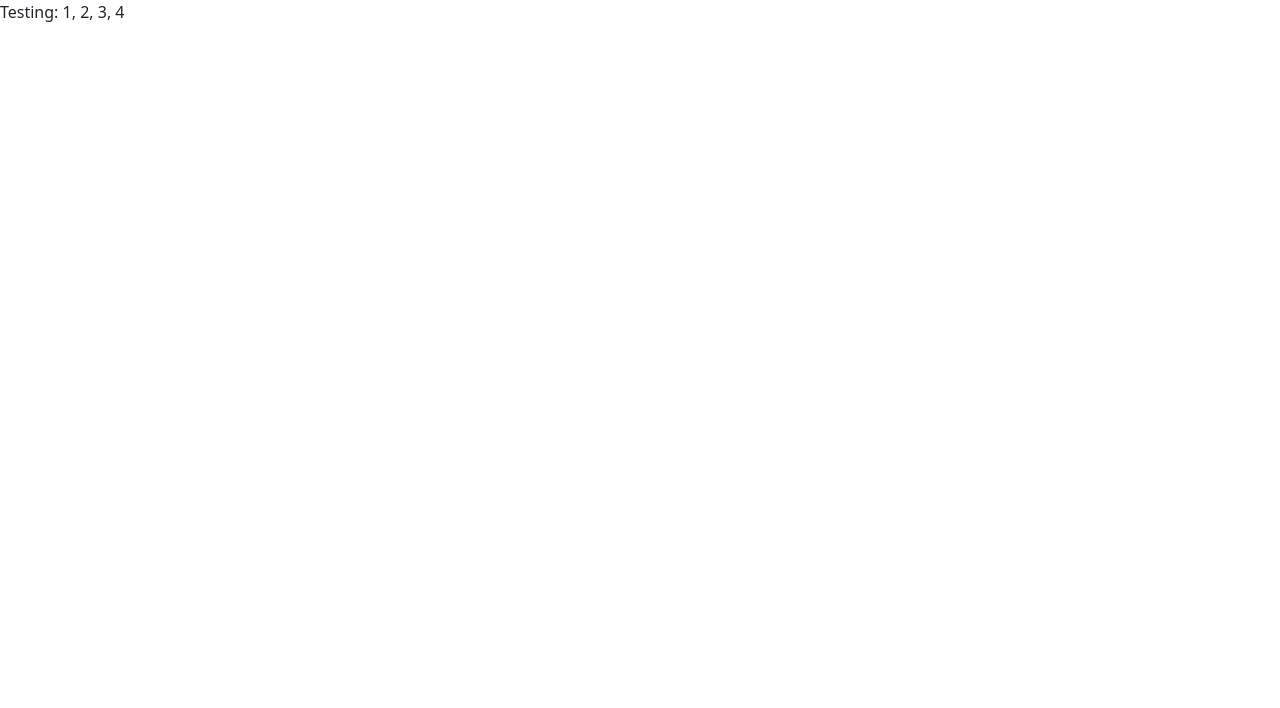
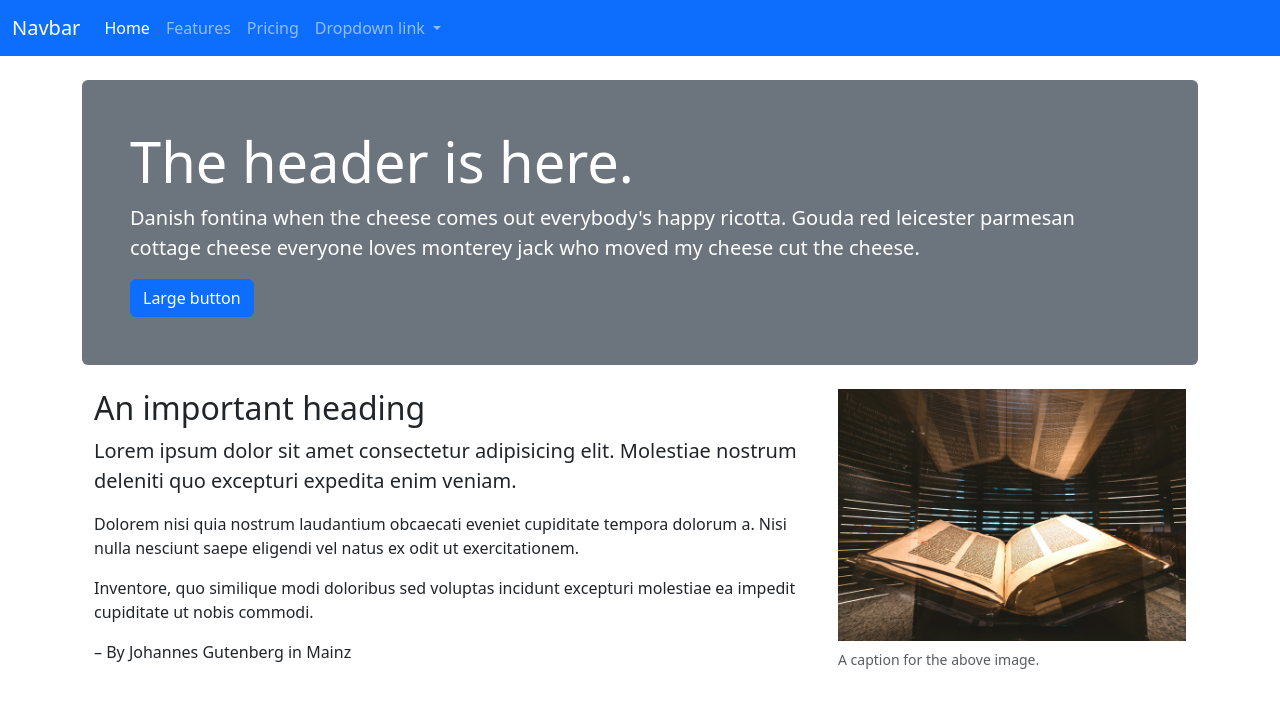
Before and after one commit to lucillia23/samantha-bootstrap, a website: page src/index.html in a window 1280 px wide. Drawn offline with nearby package versions, Linux system fonts and the light colour scheme; files that its build step writes are made by us from their sources; files whose address does not match are found by name.

Commit message:
completed through ch 25

```diff
--- a/src/index.html
+++ b/src/index.html
@@ -9,7 +9,64 @@
 
 <body>
   <!-- Content starts here -->
-  <p>Testing: 1, 2, 3, 4</p>
+  <nav class="navbar navbar-expand-lg bg-primary" data-bs-theme="dark">
+    <div class="container-fluid">
+      <a class="navbar-brand" href="#">Navbar</a>
+      <button class="navbar-toggler" type="button" data-bs-toggle="collapse" data-bs-target="#navbarNavDropdown" aria-controls="navbarNavDropdown" aria-expanded="false" aria-label="Toggle navigation">
+        <span class="navbar-toggler-icon"></span>
+      </button>
+      <div class="collapse navbar-collapse" id="navbarNavDropdown">
+        <ul class="navbar-nav">
+          <li class="nav-item">
+            <a class="nav-link active" aria-current="page" href="#">Home</a>
+          </li>
+          <li class="nav-item">
+            <a class="nav-link" href="#">Features</a>
+          </li>
+          <li class="nav-item">
+            <a class="nav-link" href="#">Pricing</a>
+          </li>
+          <li class="nav-item dropdown">
+            <a class="nav-link dropdown-toggle" href="#" role="button" data-bs-toggle="dropdown" aria-expanded="false">
+              Dropdown link
+            </a>
+            <ul class="dropdown-menu">
+              <li><a class="dropdown-item" href="#">Action</a></li>
+              <li><a class="dropdown-item" href="#">Another action</a></li>
+              <li><a class="dropdown-item" href="#">Something else here</a></li>
+            </ul>
+          </li>
+        </ul>
+      </div>
+    </div>
+  </nav>
+
+  <div class="container">
+    <header class="bg-secondary text-white my-4 p-5 rounded">
+      <h1 class="display-4">The header is here.</h1>
+      <p class="lead">Danish fontina when the cheese comes out everybody's happy ricotta. Gouda red leicester parmesan cottage cheese everyone loves monterey jack who moved my cheese cut the cheese.</p>
+      <button type="button" class="btn btn-primary">Large button</button>
+    </header>
+
+    <section class="container">
+      <div class="row">
+        <div class="col-md-6 col-lg-8">
+            <h2>An important heading</h2>
+            <p class="lead">Lorem ipsum dolor sit amet consectetur adipisicing elit. Molestiae nostrum deleniti quo excepturi expedita enim veniam.</p>
+            <p>Dolorem nisi quia nostrum laudantium obcaecati eveniet cupiditate tempora dolorum a. Nisi nulla nesciunt saepe eligendi vel natus ex odit ut exercitationem.</p>
+            <p>Inventore, quo similique modi doloribus sed voluptas incidunt excepturi molestiae ea impedit cupiditate ut nobis commodi.</p>
+            <p>– By Johannes Gutenberg in Mainz</p>
+        </div>
+
+        <div class="col-md-6 col-lg-4">
+          <figure class="figure">
+            <img src="img/gutenberg.jpeg" class="figure-img img-fluid" alt="Guetenberg Bible">
+            <figcaption class="figure-caption">A caption for the above image.</figcaption>
+          </figure>
+        </div>
+
+      </div>
+    </section>
 
   <!-- Closing scripts here -->
   <script src="js/bootstrap.bundle.min.js"></script>
```
Also changed, not shown: docs/index.html (+58 -1 lines), docs/img/gutenberg.jpeg (added), src/img/gutenberg.jpeg (added).
